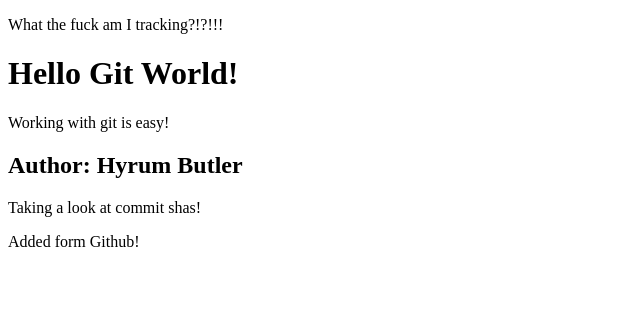
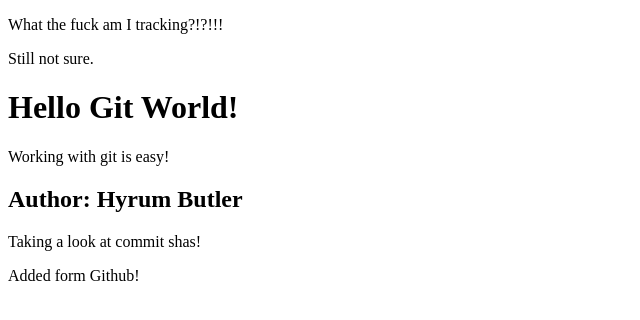
Before and after one commit to Brazenbillygoat/GitGitHubMasterclass, a plain HTML site: page index.html in a window 1280 px wide. Shown: the whole page, without its empty margins (0-640 px from the left). Drawn offline with Linux system fonts and the light colour scheme.

Commit message:
looking for the origin branch

```diff
--- a/index.html
+++ b/index.html
@@ -2,6 +2,7 @@
 <html>
     <body>
         <p>What the fuck am I tracking?!?!!!</p>
+        <p>Still not sure.</p>
         <h1>Hello Git World!</h1>
 
         <div>
```
